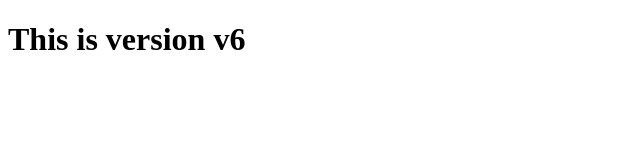
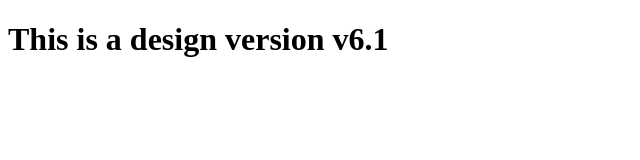
Before and after one commit to meghagitrepo/myrepo, a plain HTML site: page index.html in a window 1280 px wide. Shown: the whole page, without its empty margins (0-640 px from the left). Drawn offline with Linux system fonts and the light colour scheme.

Commit message:
version 6.1

```diff
--- a/index.html
+++ b/index.html
@@ -6,6 +6,6 @@
     <title>Document</title>
 </head>
 <body>
-    <h1>This is version v6 </h1>
+    <h1>This is a design version v6.1 </h1>
 </body>
 </html>
```
Also changed, not shown: styles.css (added), 1 other file.
